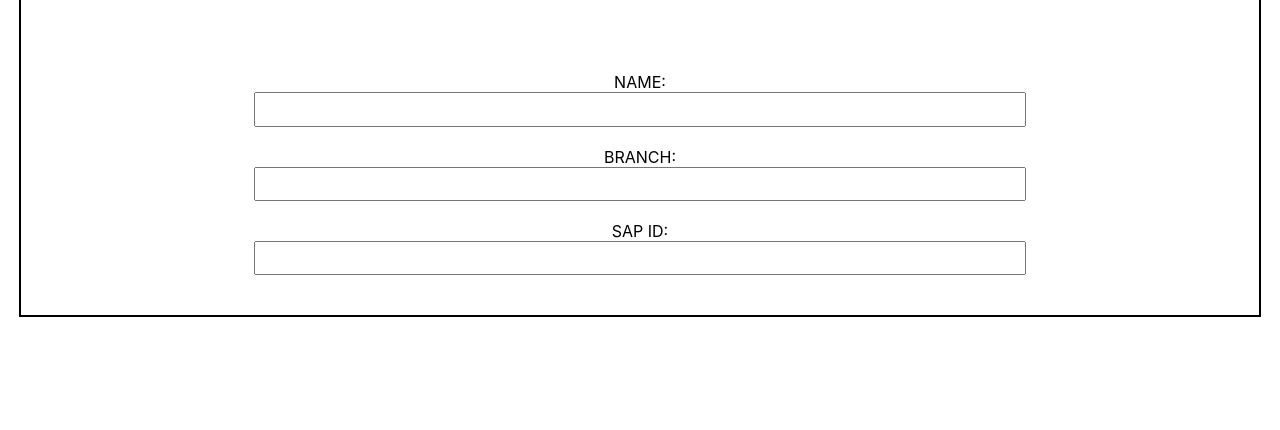
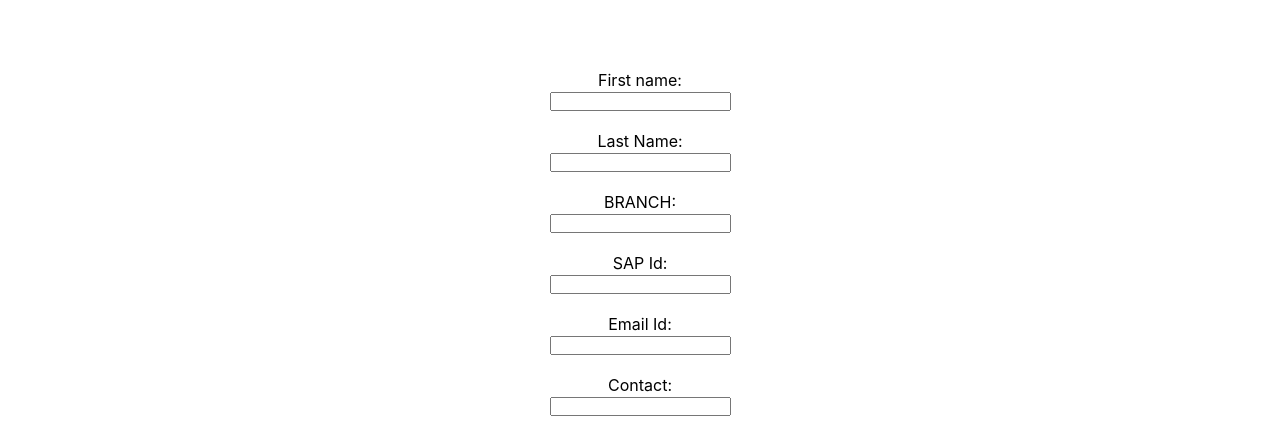
Before and after one commit to PHAGUN-JAIN/ReactForm, a React (Create React App) app: page / in a window 1280 px wide. Shown: the part 464-894 px from the top of the page. Before the commit the page ends 829 px from the top, so only its background shows below. Built offline with nearby package versions, Linux system fonts and the light colour scheme.

Commit message:
style updates

```diff
--- a/src/App.css
+++ b/src/App.css
@@ -9,22 +9,12 @@ body {
   max-width: 1200px;
   margin: 3rem auto;
   padding: 1.2rem;
-  border: 2px solid black;
   align-items: center;
   text-align: center;
   overflow-y: scroll;
 }
 form {
   margin: 0 auto;
-  width: 60vw;
-  text-align: center;
+  width: 100vw;
   align-items: center;
 }
-form label {
-  float: left;
-  margin-left: 2rem;
-}
-input {
-  width: 60vw;
-  line-height: 1.9rem;
-}
--- a/src/components/Form.jsx
+++ b/src/components/Form.jsx
@@ -5,16 +5,26 @@ export default class Form extends Component {
         return(
             <>
             <div>
-            <label htmlFor="name">NAME:</label> <br />
-            <input id="name" type="text" />
+            <label htmlFor="name">First name:</label> <br />
+            <input id="name" type="text" /><br /><br />
+            <label htmlFor="lastname">Last Name:</label> <br />
+            <input id="lasname" type="text" />
             <br />
             <br />
             <label htmlFor="branch">BRANCH:</label> <br />
             <input id="branch" type="text" />
             <br />
             <br />
-            <label htmlFor="sap">SAP ID:</label> <br />
+            <label htmlFor="sap">SAP Id:</label> <br />
             <input id="sap" type="text" />
+            <br />
+            <br />
+            <label htmlFor="email">Email Id:</label> <br />
+            <input id="email" type="email" />
+            <br />
+            <br />
+            <label htmlFor="contact">Contact:</label> <br />
+            <input id="contact" type="Number" />
             <br />
             <br />
             </div>
```
